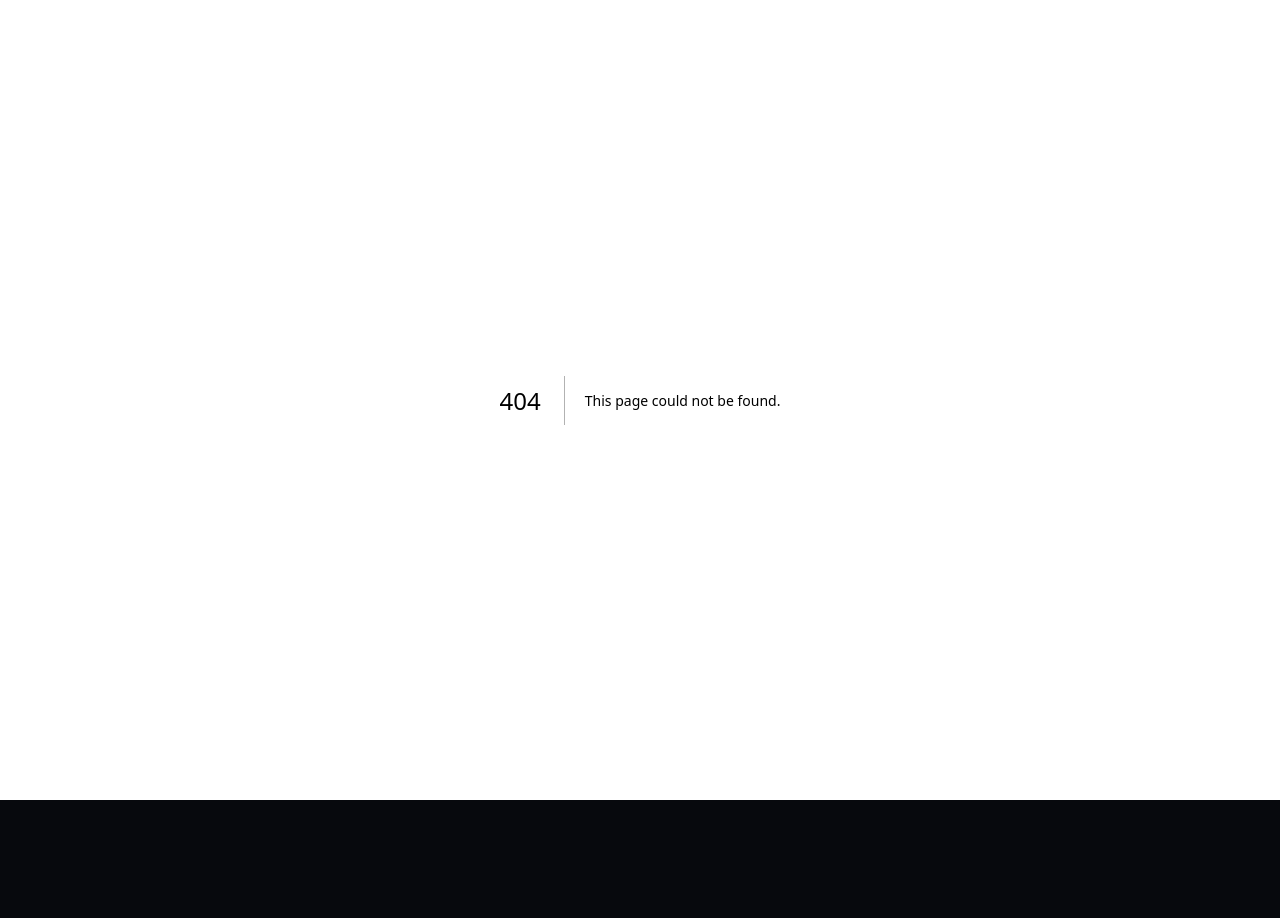
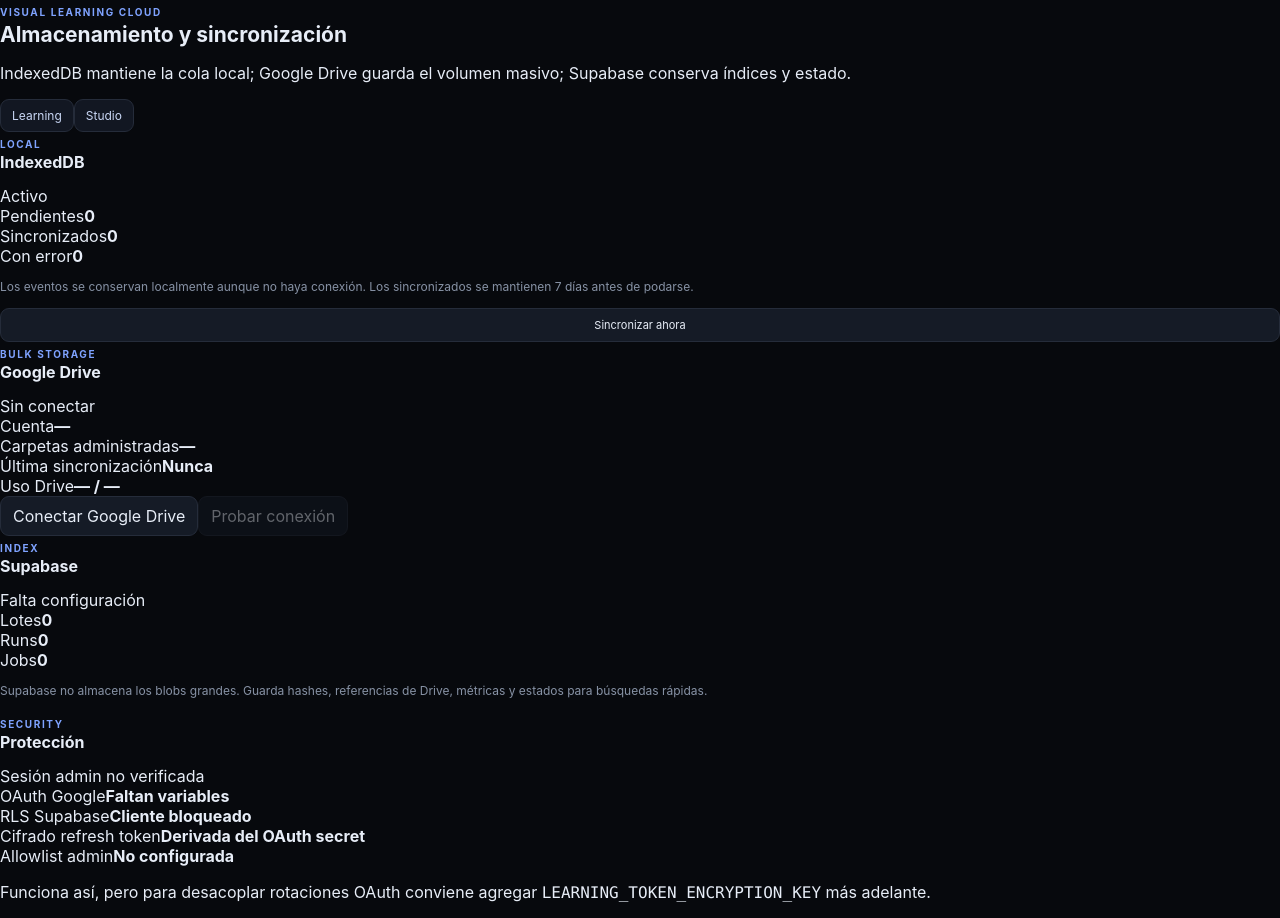
Before and after one commit to innova-space-edu/visual-studio, a Next.js app: page /admin/storage in a window 1280 px wide. Before the commit this address had no page. Before the commit the page ends 800 px from the top, so only its background shows below. Built offline with nearby package versions, Linux system fonts and the light colour scheme; no server answers.

Commit message:
feat: add storage administration route

```diff
--- /dev/null
+++ b/app/admin/storage/page.tsx
@@ -0,0 +1,5 @@
+import StorageAdmin from "@/components/StorageAdmin";
+
+export default function StorageAdminPage(){
+  return <StorageAdmin/>;
+}
```
